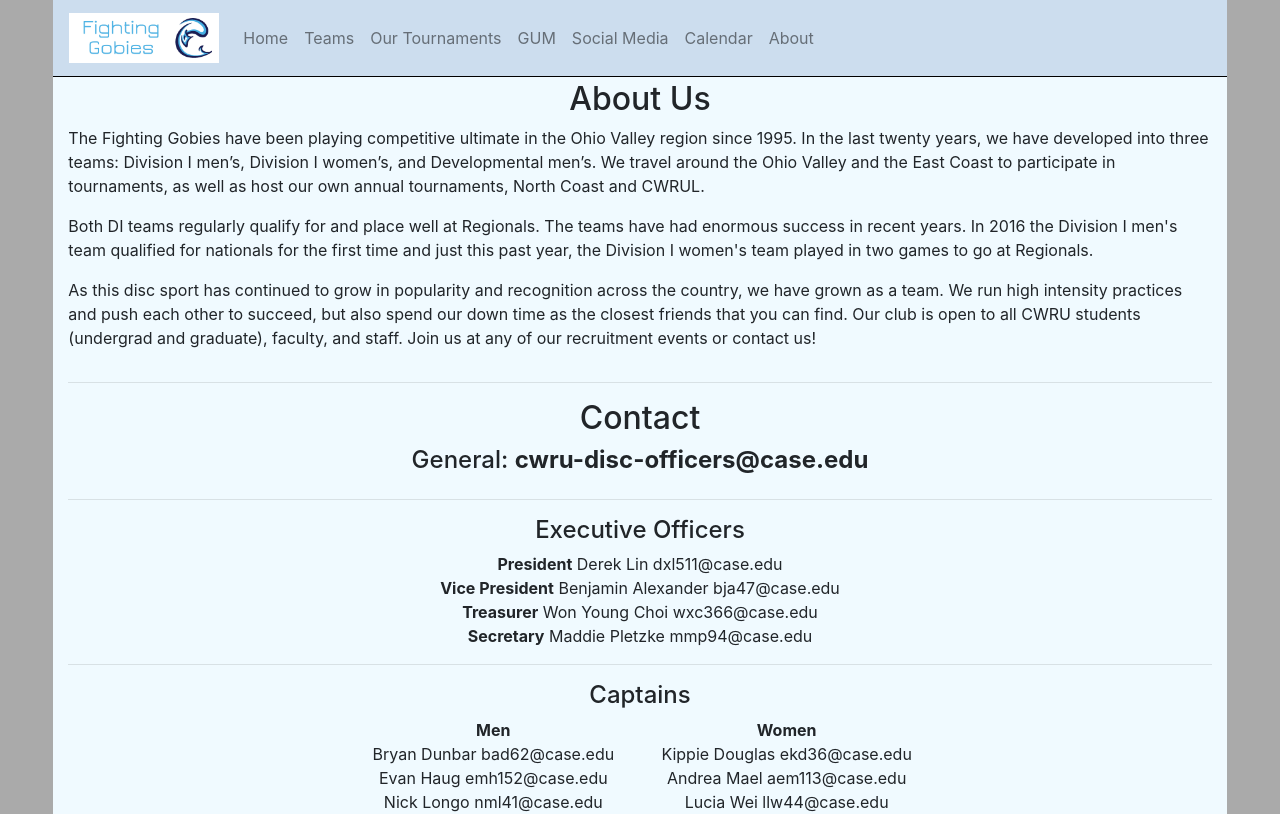
After one commit to ems236/GobieSite, a Flask app: page /about in a window 1280 px wide. The commit adds this page. Run offline with Flask 2, Linux system fonts and the light colour scheme; some libraries are stand-ins or nearby versions.

Commit message:
added more pages

```diff
--- a/app/routes.py
+++ b/app/routes.py
@@ -5,3 +5,19 @@ from app import app
 @app.route('/index')
 def index():
     return render_template("home.html")
+
+@app.route('/social')
+def social():
+	return render_template("social.html")
+
+@app.route('/calendar')
+def calendar():
+	return render_template("calendar.html")
+
+@app.route('/gum')
+def gum():
+	return render_template("gum.html")
+
+@app.route('/about')
+def about():
+	return render_template("about.html")
--- a/app/static/css/site.css
+++ b/app/static/css/site.css
@@ -1,36 +1,58 @@
-.col-centered
-{
+body{
+	background-color: #aaaaaa;
+}
+
+.calendar-embed{
+	min-height: 500px;
+	min-width: 700px;
+}
+
+.col-centered{
 	display:inline-block;
     float:none;
 	text-align: center;
 }
 
-body
-{
-	background-color: #555555;
-}
-
-.fit
-{
+.fit{
 	max-width: 100%;
     max-height: 100%;
     object-fit: contain;
 }
 
-.main
-{
+.fill{
+	width: 100%;
+	height: auto;
+	object-fit: contain;
+}
+
+.full-height{
+	height: 100vh;
+}
+
+.left{
+	text-align: left;
+}
+
+.main-col{
 	background-color: #f0faff;
 	padding-top: 3px;
 }
 
-.navbar
-{
+.main-row{
+	height: 90vh;
+}
+
+.navbar{
 	border-bottom: solid black 1px;
 	background-color: #ccddee;
 }
 
-#navImg
-{
+#navImg{
 	height: 50px;
 	width: auto;
 }
+
+.no-padding{
+	padding-left: 0px !important;
+	padding-right: 0px !important;
+}
--- /dev/null
+++ b/app/templates/about.html
@@ -0,0 +1,97 @@
+{% extends "base.html" %}
+
+{% block additionalScripts%}
+{% endblock %}
+
+{% block tabName -%}
+about
+{%- endblock %}
+
+{% block content %}
+<div class="row">
+	<div class="col-12 col-centered">
+		<h2>About Us</h2>
+	</div>
+	<div class="w-100"></div>
+	<div class="col-12">
+		<p>The Fighting Gobies have been playing competitive ultimate in the Ohio Valley region since 1995. In the last twenty years, we have developed into three teams: Division I men’s, Division I women’s, and Developmental men’s. We travel around the Ohio Valley and the East Coast to participate in tournaments, as well as host our own annual tournaments, North Coast and CWRUL.
+		</p>
+	    <p>Both DI teams regularly qualify for and place well at Regionals. The teams have had enormous success in recent years. In 2016 the Division I men's team qualified for nationals for the first time and just this past year, the Division I women's team played in two games to go at Regionals.
+    	</p>
+	    <p>As this disc sport has continued to grow in popularity and recognition across the country, we have grown as a team. We run high intensity practices and push each other to succeed, but also spend our down time as the closest friends that you can find. Our club is open to all CWRU students (undergrad and graduate), faculty, and staff. Join us at any of our recruitment events or contact us!
+    	</p>
+	</div>
+</div>
+<hr>
+<div class="row justify-content-center">
+	<div class="col-12 col-centered">
+		<h2>Contact</h2>
+		<h4>General: <strong>cwru-disc-officers@case.edu</strong></h4>
+	</div>
+</div>
+<hr>
+<div class="row justify-content-center">
+	<div class="col-12 col-centered">
+		<h4>Executive Officers</h4>
+	</div>
+	<div class="w-100"></div>
+	<div class="col col-centered">
+		<strong>President</strong>
+		<span>Derek Lin dxl511@case.edu</span>
+	</div>
+	<div class="w-100"></div>
+	<div class="col col-centered">
+		<strong>Vice President</strong>
+		<span>Benjamin Alexander bja47@case.edu</span>
+	</div>
+	<div class="w-100"></div>
+	<div class="col col-centered">
+		<strong>Treasurer</strong>
+		<span>Won Young Choi wxc366@case.edu</span>
+	</div>
+	<div class="w-100"></div>
+	<div class="col col-centered">
+		<strong>Secretary</strong>
+		<span>Maddie Pletzke mmp94@case.edu</span>
+	</div>
+</div>
+<hr>
+<div class="row justify-content-center">
+	<div class="col-12 col-centered">
+		<h4>Captains</h4>
+	</div>
+	<div class="w-100"></div>
+	<div class="col-3 col-centered">
+		<strong>Men</strong>
+		<div class="row">
+			<div class="col">
+				<span>Bryan Dunbar bad62@case.edu</span>
+			</div>
+			<div class="w-100"></div>
+			<div class="col">
+				<span>Evan Haug emh152@case.edu</span>
+			</div>
+			<div class="w-100"></div>
+			<div class="col">
+				<span>Nick Longo nml41@case.edu</span>
+			</div>
+		</div>
+	</div>
+	<div class="col-3 col-centered">
+		<strong>Women</strong>
+		<div class="row">
+			<div class="col">
+				<span>Kippie Douglas ekd36@case.edu</span>
+			</div>
+			<div class="w-100"></div>
+			<div class="col">
+				<span>Andrea Mael aem113@case.edu</span>
+			</div>
+			<div class="w-100"></div>
+			<div class="col">
+				<span>Lucia Wei llw44@case.edu</span>
+			</div>
+		</div>
+	</div>
+</div>
+{% endblock %}
--- a/app/templates/base.html
+++ b/app/templates/base.html
@@ -17,24 +17,30 @@
 				$("#" + activeTab).addClass("active");
 			});
 		</script>
+		{% block additionalScripts %}{% endblock %}
 	</head>
 	<body>
+		<div class="container-fluid screen">
+			<div class="row justify-content-center">
+				<div class="col-11 no-padding">
 					<nav class="navbar navbar-expand-lg navbar-light">
 					  <a class="navbar-brand" href="#"><img id="navImg" src="{{ url_for('static', filename='images/navLogo.png') }}" /></a>
 					  <div class="collapse navbar-collapse" id="navbarNavAltMarkup">
 					    <div class="navbar-nav">
-		      <a id="home" class="nav-item nav-link" href="#">Home</a>
-		      <a id="teams" class="nav-item nav-link" href="#">Teams</a>
+					      <a id="home" class="nav-item nav-link" href="{{ url_for('index') }}">Home</a>
+					      <a id="teams" class="nav-item nav-link" href="">Teams</a>
 					      <a id="tournaments" class="nav-item nav-link" href="#">Our Tournaments</a>
-		      <a id="social" class="nav-item nav-link" href="#">Social Media</a>
-		      <a id="calendar" class="nav-item nav-link" href="#">Calendar</a>
-		      <a id="about" class="nav-item nav-link" href="#">About</a>
+					      <a id="gum" class="nav-item nav-link" href="{{ url_for('gum') }}">GUM</a>
+					      <a id="social" class="nav-item nav-link" href="{{ url_for('social') }}">Social Media</a>
+					      <a id="calendar" class="nav-item nav-link" href="{{ url_for('calendar') }}">Calendar</a>
+					      <a id="about/contact" class="nav-item nav-link" href="{{ url_for('about') }}">About</a>
 					    </div>
 					  </div>
 					</nav>
-		<div class="container-fluid">
-			<div class="row justify-content-center">
-				<div class="col-11 main">
+				</div>
+			</div>
+			<div class="row justify-content-center main-row">
+				<div class="col-11 main-col">
 					{% block content %}{% endblock %}
 				</div>
 			</div>
```
Also changed, not shown: app/templates/calendar.html (added, +17 -0 lines), app/templates/gum.html (added, +33 -0 lines), app/templates/social.html (added, +46 -0 lines), app/static/images/gumLogo.png (added). Lines whose indentation alone changed are shown as unchanged.
